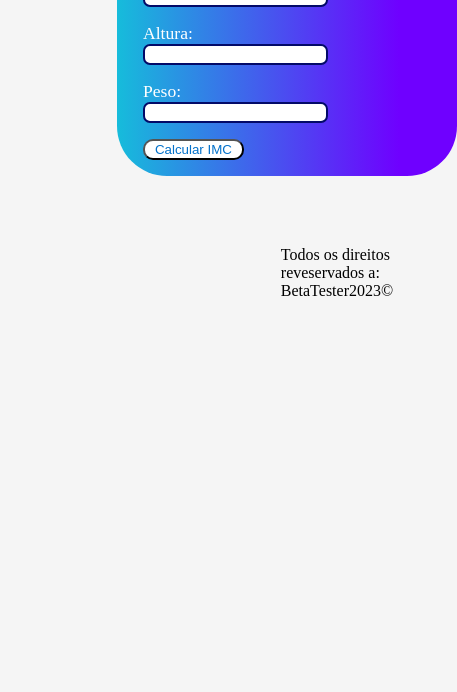
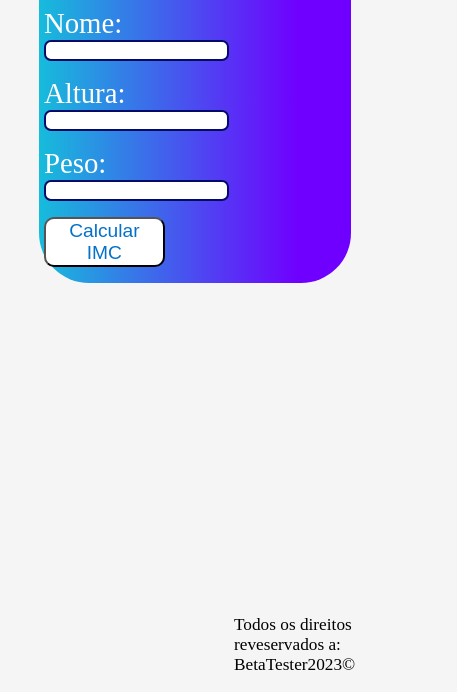
Before and after one commit to SatoshiiST/CalculadoraIMC, a plain HTML site: page index.html in a window 390 px wide. Shown: the part 154-846 px from the top of the page, 457 px wide, since content can reach past the window. Drawn offline with Linux system fonts and the light colour scheme.

Commit message:
Add files via upload

```diff
--- a/index.html
+++ b/index.html
@@ -2,7 +2,7 @@
 <html lang="pt-br">
 <head>
     <meta charset="UTF-8">
-    <meta name="viewport" content="width=device-width, initial-scale=1.0">
+    <meta name="viewport"  content="width=device-width, user-scalable=yes, initial-scale=1.0, maximum-scale=10, minimum-scale=1.0">
     <title>Calculadora IMC</title>
     <script src="script.js"></script>
     <link rel="stylesheet" href="style.css">
--- a/style.css
+++ b/style.css
@@ -14,7 +14,6 @@ body{
 }
 
 #container{
-    min-width: 340px;
     width: 40%;
     height: 60%;
     background: rgb(22,188,219);
@@ -24,7 +23,8 @@ body{
     align-items: center;
     justify-content: center;
     margin-left: 30%;
-    margin-top: 10%;
+    margin-right: 30%;
+    margin-top: 5%;
 }
 
 h1{
@@ -49,6 +49,7 @@ input{
     border-style: solid;
 }
 
+
 #Calcula{
     border-radius: 10px;
     border-width: 5%;
@@ -64,3 +65,32 @@ footer{
     margin-top: 18%;
     margin-left: 72%;
 }
+
+@media (max-width: 800px){
+    #container{
+        width: 80%;
+        height: 50%;
+        margin-left: 10%;
+        margin-top: 20%;
+    }
+
+    h1{
+        font-size: 210%;
+    }
+
+    label{
+        font-size: 180%;
+    }
+
+    #Calcula{
+        width: 40%;
+        height: 30%;
+        font-size: 120%;
+    }
+
+    footer{
+        margin-top: 85%;
+        margin-left: 60%;
+        font-size: 108%;
+    }
+}
```
